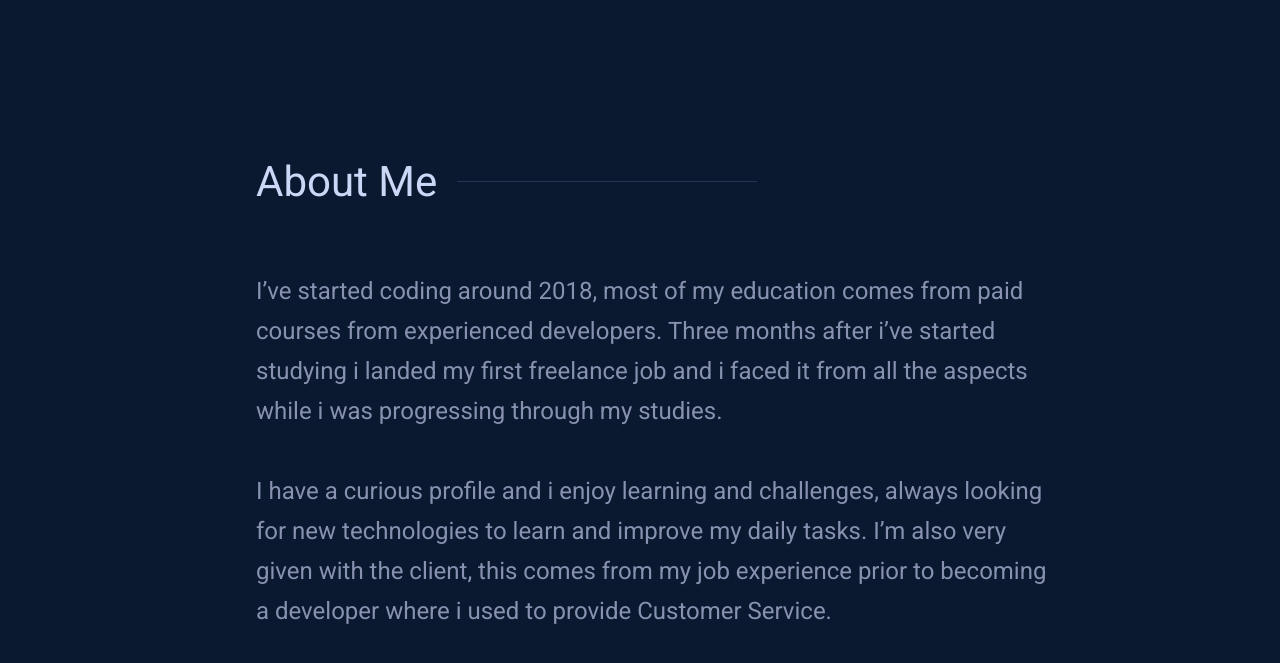
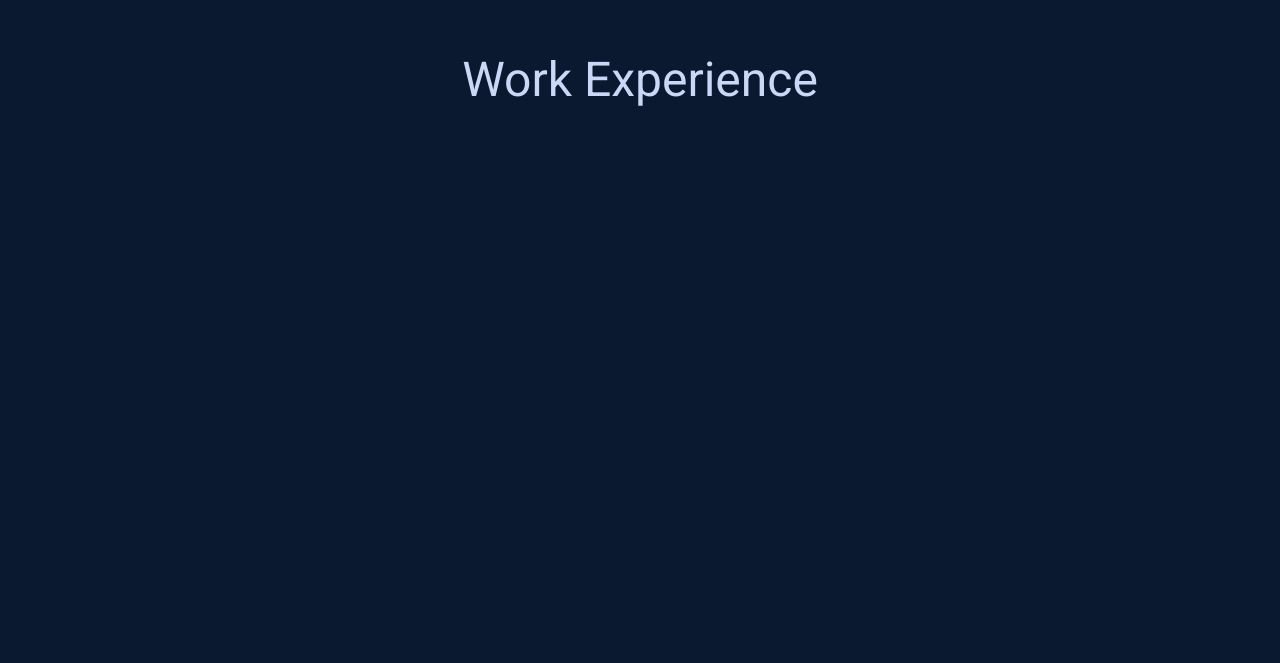
Before and after one commit to F-Sotomayor/my-portfolio, a Next.js app: page / in a window 1280 px wide. Shown: the part 849-1512 px from the top of the page. Built offline with nearby package versions, Linux system fonts and the light colour scheme.

Commit message:
Removed about page, started working on Experience page

```diff
--- a/src/components/stateless/AboutMe/AboutMe.js
+++ /dev/null
@@ -1,18 +0,0 @@
-export default function AboutMe() {
-  return (
-    <div className="aboutMeContainer" id="about">
-      <div className="title">About Me</div>
-      <div className="description">
-        I’ve started coding around 2018, most of my education comes from paid
-        courses from experienced developers. Three months after i’ve started
-        studying i landed my first freelance job and i faced it from all the
-        aspects while i was progressing through my studies.
-        <br />
-        <br /> I have a curious profile and i enjoy learning and challenges,
-        always looking for new technologies to learn and improve my daily tasks.
-        I’m also very given with the client, this comes from my job experience
-        prior to becoming a developer where i used to provide Customer Service.
-      </div>
-    </div>
-  );
-}
--- a/src/components/stateless/Header/Header.js
+++ b/src/components/stateless/Header/Header.js
@@ -14,11 +14,6 @@ export default function Header() {
           <img src="ff.png" width={30} height={30} />
         </div>
         <div className="navigationItemsSide">
-          <NavigationItem
-            navigationItemURL="#about"
-            navigationItemName="About"
-            animationDelay={0.15}
-          />
           <NavigationItem
             navigationItemURL="#"
             navigationItemName="Experience"
--- a/src/pages/index.js
+++ b/src/pages/index.js
@@ -1,4 +1,3 @@
-import AboutMe from "@/components/stateless/AboutMe/AboutMe";
 import Header from "@/components/stateless/Header/Header";
 import Introduction from "@/components/stateless/Introduction/Introduction";
 
@@ -10,7 +9,7 @@ export default function Home() {
         <Introduction />
       </div>
       <div className="secondPage">
-        <AboutMe />
+        <div className="workExperience">Work Experience</div>
       </div>
     </>
   );
--- a/src/styles/global.scss
+++ b/src/styles/global.scss
@@ -217,38 +217,12 @@ body::-webkit-scrollbar-thumb {
 .secondPage {
   display: flex;
   flex-direction: column;
-  justify-content: center;
   align-items: center;
   height: 100vh;
-}
-
-.aboutMeContainer {
-  width: 60%;
-  height: 100%;
-  padding-top: 200px;
-  .title {
-    display: flex;
-    height: 10%;
-    justify-content: flex-start;
-    align-items: center;
-    font-size: 42px;
+  .workExperience {
     color: #ccd6f6;
-    &::after {
-      content: "";
-      display: block;
-      position: relative;
-      width: 300px;
-      height: 1px;
-      margin-left: 20px;
-      background-color: #233554;
-    }
-  }
-  .description {
-    margin-top: 60px;
-    color: #8892b0;
-    line-height: 40px;
-    width: 800px;
-    font-size: 24px;
+    font-size: 48px;
+    margin-top: 100px;
   }
 }
 
```
